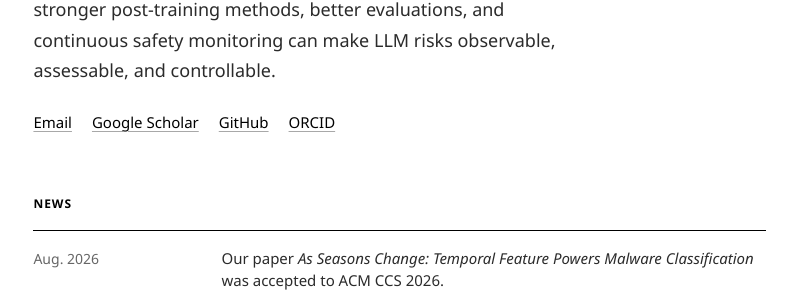
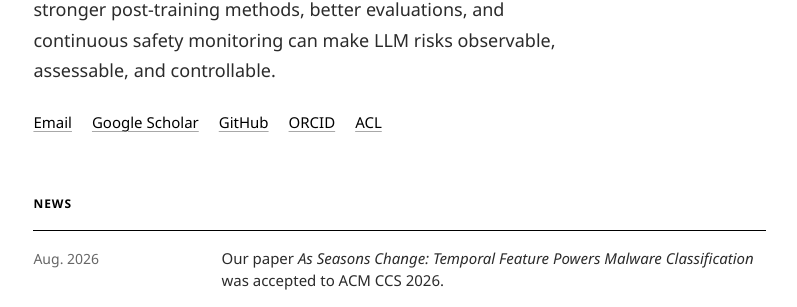
Before and after one commit to ykchen824/ykchen824.github.io, a Jekyll site: the page built from index.html, in a window 1280 px wide and 900 px high. Shown: the part 423-730 px from the top of the window, without its empty margins (233-1030 px from the left). Built offline with Jekyll 4.4.1, drawn with Linux system fonts in a browser that asks for light colours.

Commit message:
Add ACL link to the profile section

```diff
--- a/index.html
+++ b/index.html
@@ -48,6 +48,7 @@
         <li><a href="https://scholar.google.com/citations?user=JLikgYwAAAAJ">Google Scholar</a></li>
         <li><a href="https://github.com/ykchen824">GitHub</a></li>
         <li><a href="https://orcid.org/0000-0002-8070-9858">ORCID</a></li>
+        <li><a href="https://aclanthology.org/people/yongkang-chen/">ACL</a></li>
       </ul>
     </div>
     <picture class="profile-picture">
```
